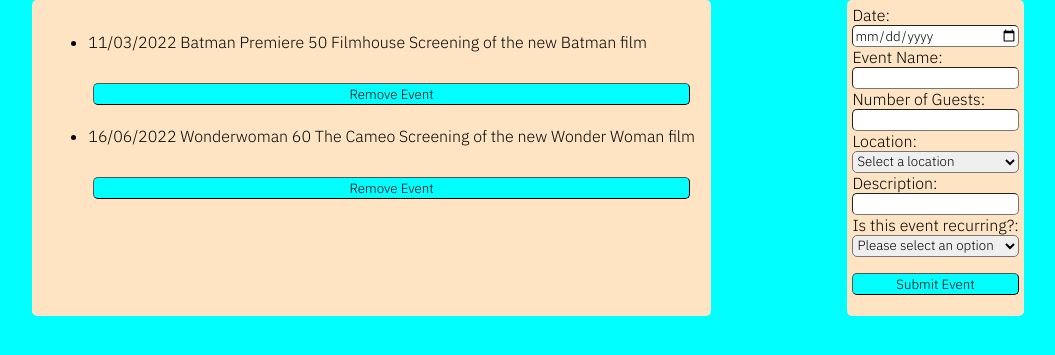
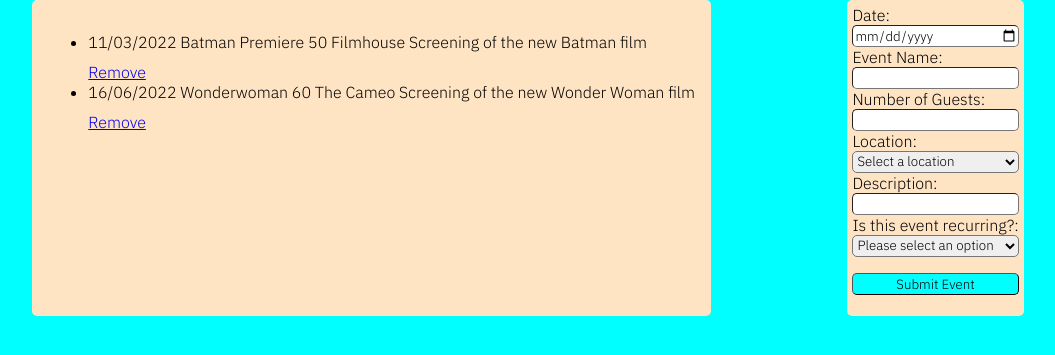
Before and after one commit to ethanBaird/Event-Planner, a Flask app: page /events in a window 1280 px wide. Shown: the part 93-448 px from the top of the page, without its empty margins (112-1167 px from the left). Run offline with Flask 2, Linux system fonts and the light colour scheme.

Commit message:
added code on delete button

```diff
--- a/controllers/controller.py
+++ b/controllers/controller.py
@@ -19,7 +19,8 @@ def add_event():
     add_event_to_list(new_event)
     return redirect('/events')
 
-@app.route('/events/<event>', methods=['POST'])
-def remove_event(event):
-    remove_event_from_list(event)
+@app.route('/events/delete/<int:event_num>', methods=['POST'])
+def remove_event(event_num):
+    event_to_delete = events[event_num - 1]
+    remove_event_from_list(event_to_delete)
     return redirect('/events')
--- a/templates/index.html
+++ b/templates/index.html
@@ -27,9 +27,7 @@
                     <span>♺</span>
                     {% endif %}
                 </li>
-                <form action="/events/delete" method="post">
-                    <button type="submit">Remove Event</button>
-                </form>
+                <a href="http://127.0.0.1:5000/events/delete/{{loop.index}}">Remove</a>
                 {% endfor %}
 
             </ul>
```
